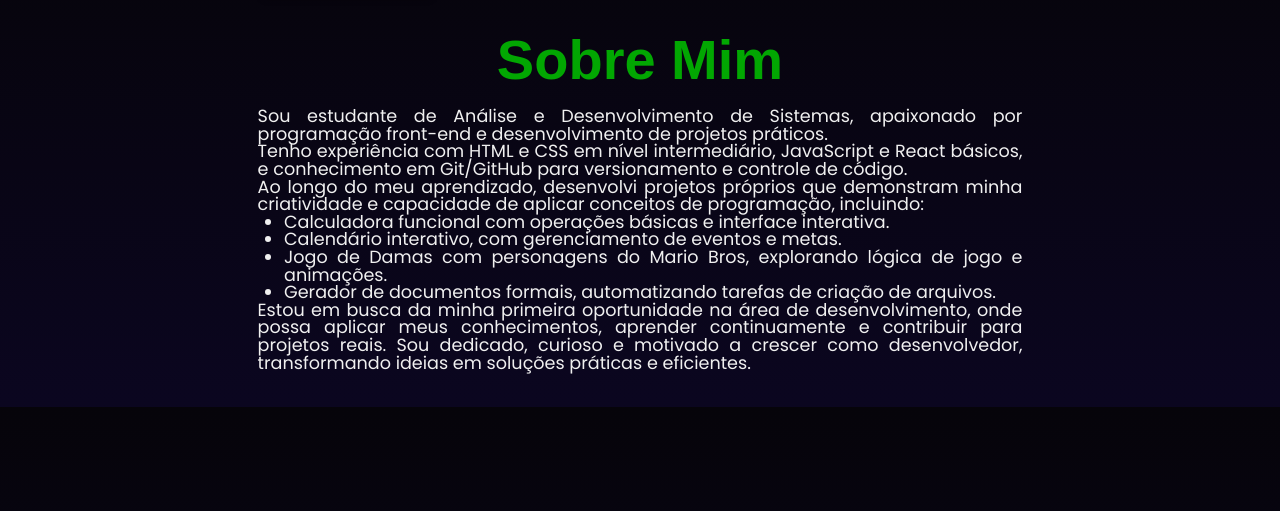
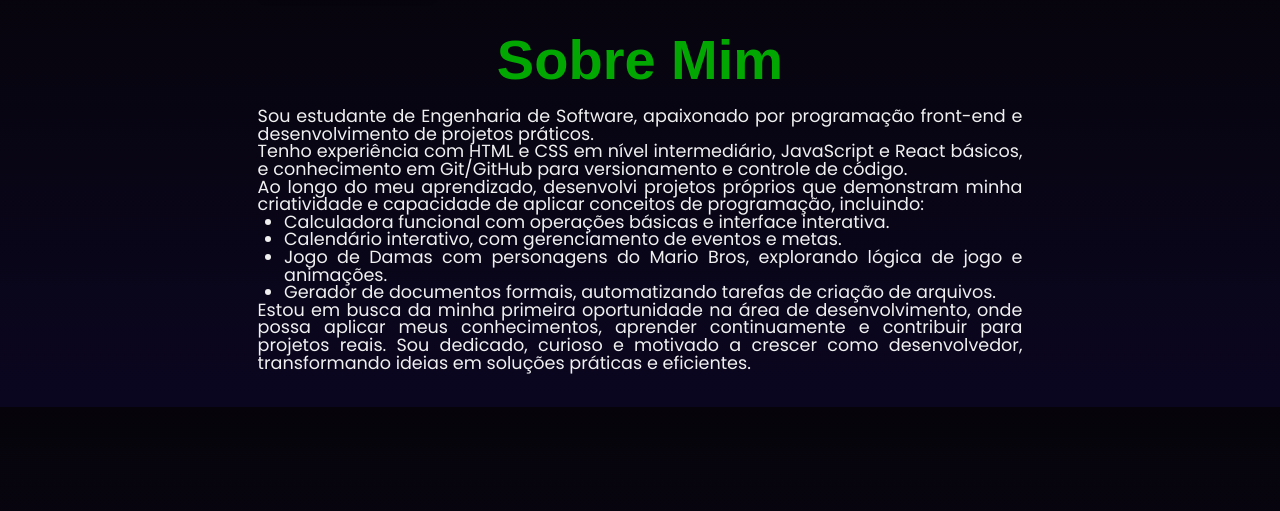
Before and after one commit to isaiasrocha01/projeto-main, a plain HTML site: page curriculo/sobre.html in a window 1280 px wide. Shown: the part 75-586 px from the top of the page. Drawn offline with Linux system fonts and the light colour scheme.

Commit message:
Update sobre.html

```diff
--- a/curriculo/sobre.html
+++ b/curriculo/sobre.html
@@ -20,7 +20,7 @@
 
     <section class="meio-do-site-sobre">
         <h1>Sobre Mim</h1>
-        <p>Sou estudante de Análise e Desenvolvimento de Sistemas, apaixonado por programação front-end e desenvolvimento de projetos práticos.</p>
+        <p>Sou estudante de Engenharia de Software, apaixonado por programação front-end e desenvolvimento de projetos práticos.</p>
         <p>Tenho experiência com HTML e CSS em nível intermediário, JavaScript e React básicos, e conhecimento em Git/GitHub para versionamento e controle de código.</p>
         <p>Ao longo do meu aprendizado, desenvolvi projetos próprios que demonstram minha criatividade e capacidade de aplicar conceitos de programação, incluindo:</p>
         <ul>
```
